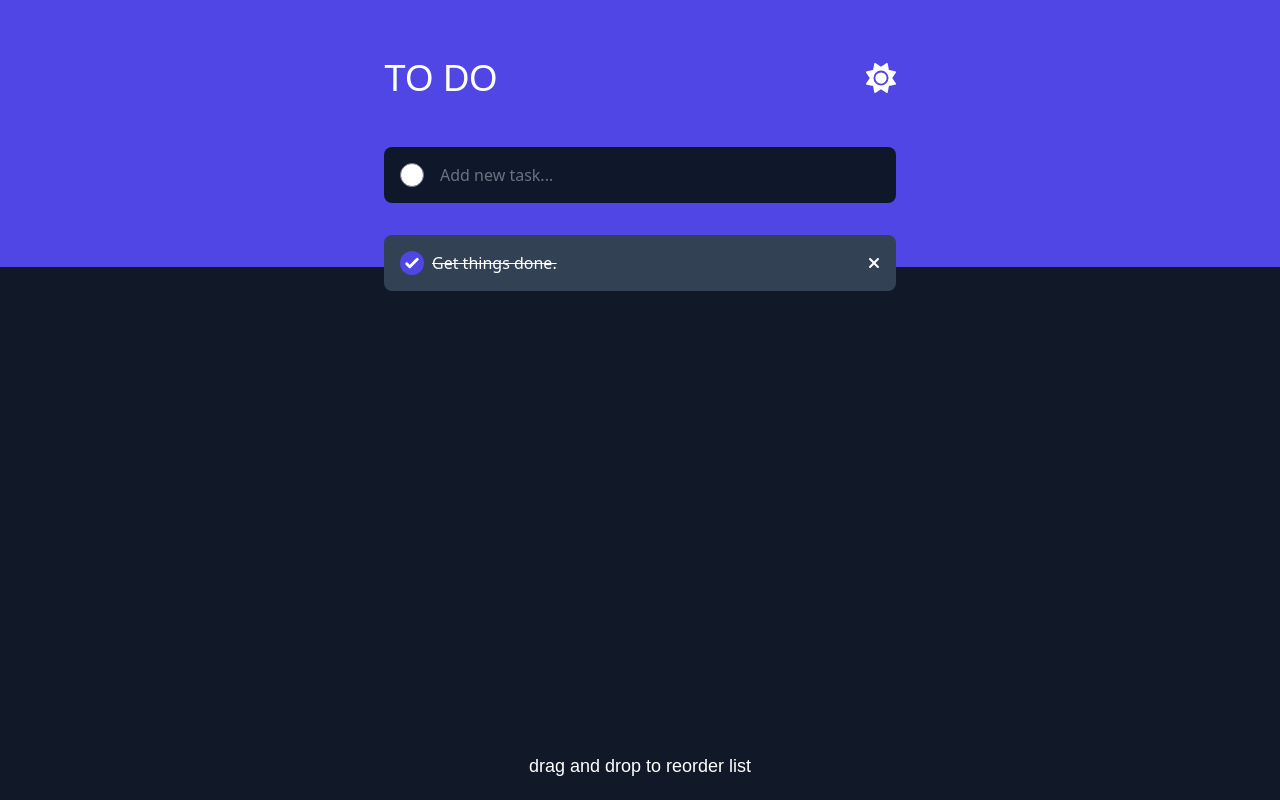
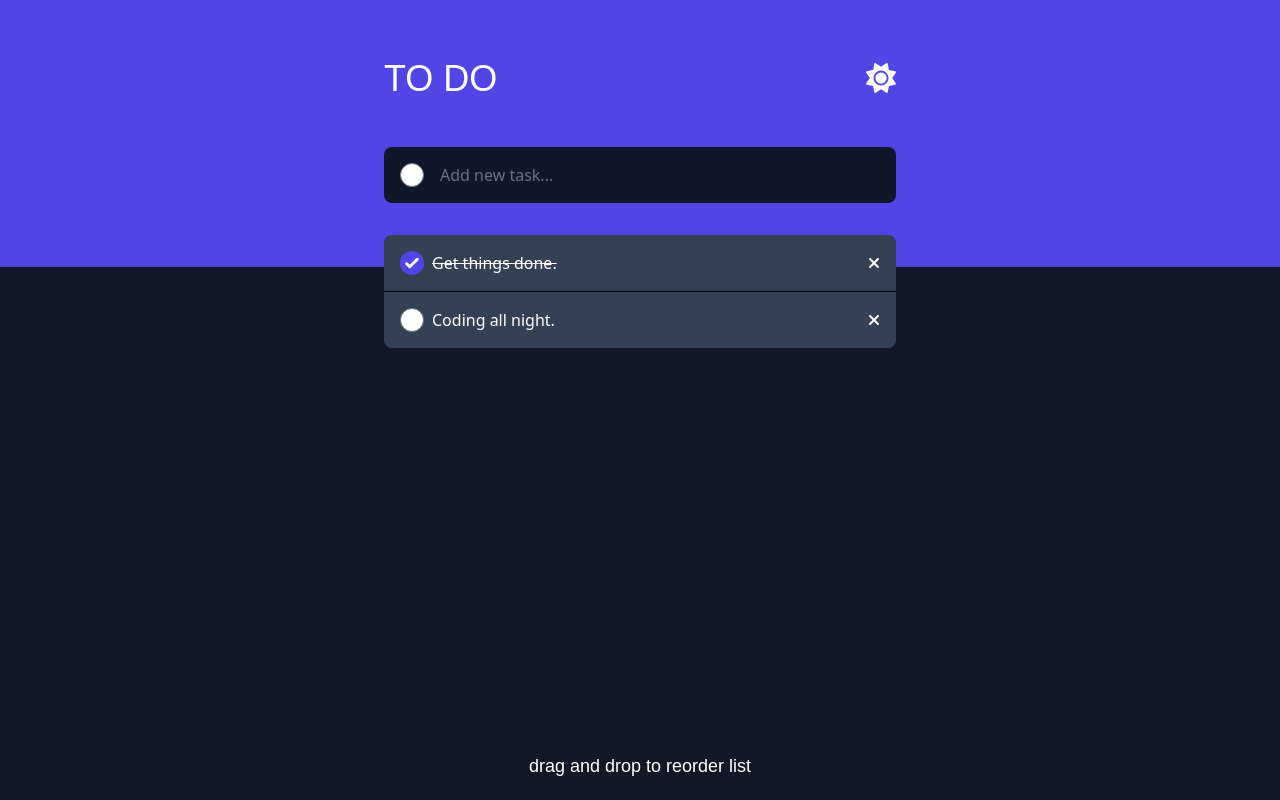
Before and after one commit to andrewpatasik/todo-redux, a React (Create React App) app: page / in a window 1280 px wide. Built offline with nearby package versions, Linux system fonts and the light colour scheme; a web font is replaced by a local one.

Commit message:
set handleInputChange as custom hooks

```diff
--- a/public/static/style/style.css
+++ b/public/static/style/style.css
@@ -781,10 +781,6 @@ select {
   top: -12rem;
   bottom: -12rem;
 }
-.my-12 {
-  margin-top: 3rem;
-  margin-bottom: 3rem;
-}
 .my-8 {
   margin-top: 2rem;
   margin-bottom: 2rem;
@@ -816,8 +812,14 @@ select {
 .w-full {
   width: 100%;
 }
-.w-3\/4 {
-  width: 75%;
+.w-4\/5 {
+  width: 80%;
+}
+.w-11\/12 {
+  width: 91.666667%;
+}
+.w-5\/6 {
+  width: 83.333333%;
 }
 .flex-1 {
   flex: 1 1 0%;
@@ -837,11 +839,18 @@ select {
 .gap-2 {
   gap: 0.5rem;
 }
-.self-end {
-  align-self: flex-end;
+.divide-y > :not([hidden]) ~ :not([hidden]) {
+  --tw-divide-y-reverse: 0;
+  border-top-width: calc(1px * calc(1 - var(--tw-divide-y-reverse)));
+  border-bottom-width: calc(1px * var(--tw-divide-y-reverse));
 }
-.justify-self-end {
-  justify-self: end;
+.divide-zinc-100 > :not([hidden]) ~ :not([hidden]) {
+  --tw-divide-opacity: 1;
+  border-color: rgb(244 244 245 / var(--tw-divide-opacity));
+}
+.divide-black > :not([hidden]) ~ :not([hidden]) {
+  --tw-divide-opacity: 1;
+  border-color: rgb(0 0 0 / var(--tw-divide-opacity));
 }
 .rounded-lg {
   border-radius: 0.5rem;
@@ -881,9 +890,6 @@ select {
 }
 .text-center {
   text-align: center;
-}
-.text-right {
-  text-align: right;
 }
 .text-2xl {
   font-size: 1.5rem;
--- a/src/components/AddTask.js
+++ b/src/components/AddTask.js
@@ -1,20 +1,53 @@
+/* eslint-disable eqeqeq */
 import React from "react";
+import { connect } from "react-redux";
 
-const AddTask = () => {
+import { addTask } from "../actions";
+import useTodoValue from "../hooks/useTodoValue";
+
+const AddTask = ({ addTask }) => {
+  const [todoCheck, handleTodoCheck] = useTodoValue(false);
+  const [todoTask, handleTodoTask] = useTodoValue("");
+
+  const handleFormSubmit = (event) => {
+    event.preventDefault();
+
+    const payload = {
+      checked: todoCheck,
+      content: todoTask,
+    };
+
+    addTask(payload);
+
+    const inputField = document.getElementById('input-task');
+    inputField.value = '';
+
+  };
+
   return (
-    <form className="bg-slate-900 px-4 py-1 rounded-lg flex items-center gap-1 text-white">
+    <form
+      id="todo-form"
+      className="bg-slate-900 px-4 py-1 rounded-lg flex items-center gap-1 text-white"
+      onSubmit={handleFormSubmit}
+    >
       <input
+        name="todo-check"
         type="checkbox"
+        checked={todoCheck}
         className="form-checkbox rounded-full h-6 w-6 text-indigo-600"
+        onChange={handleTodoCheck}
       />
       <input
+        id="input-task"
         type="text"
         className="form-input w-full h-12 bg-slate-900 border-0 focus:ring-0"
-        name="new-task"
+        name="todo-task"
+        value={todoTask}
         placeholder="Add new task..."
+        onChange={handleTodoTask}
       />
     </form>
   );
 };
 
-export default AddTask;
+export default connect(null, { addTask })(AddTask);
--- a/src/components/Main.js
+++ b/src/components/Main.js
@@ -5,7 +5,7 @@ import TaskList from "./TaskList";
 
 const Main = () => {
   return (
-    <section className="relative w-3/4 lg:w-2/5 -inset-y-48 lg:-inset-y-52 flex-1">
+    <section className="relative w-5/6 lg:w-2/5 -inset-y-48 lg:-inset-y-52 flex-1">
       <Head />
       <AddTask />
       <TaskList />
--- a/src/components/TaskCard.js
+++ b/src/components/TaskCard.js
@@ -1,18 +1,30 @@
 import React from "react";
-import { FontAwesomeIcon } from '@fortawesome/react-fontawesome';
-import { faClose } from '@fortawesome/free-solid-svg-icons';
-
+import { FontAwesomeIcon } from "@fortawesome/react-fontawesome";
+import { faClose } from "@fortawesome/free-solid-svg-icons";
+import useTodoValue from "../hooks/useTodoValue";
 
 const TaskCard = ({ task }) => {
-  return <li>
-        <form className="bg-slate-700 p-4 rounded-lg flex items-center gap-2 text-white">
-          <input type="checkbox" className="form-checkbox rounded-full h-6 w-6 text-indigo-600" checked={task.checked} onChange={() => console.log('change status.')} />
-          <p className={task.checked ? "line-through" : null}>{task.content}</p>
-          <button className="ml-auto" onChange={() => console.log('should clear task')}>
-            <FontAwesomeIcon icon={faClose} />
-          </button>
-        </form>
-      </li>;
-}
+  const [todoCheck, handleInputChange] = useTodoValue(task.checked);
+
+  return (
+    <li>
+      <form className="p-4 flex items-center gap-2 text-white">
+        <input
+          type="checkbox"
+          className="form-checkbox rounded-full h-6 w-6 text-indigo-600"
+          checked={todoCheck}
+          onChange={handleInputChange}
+        />
+        <p className={task.checked ? "line-through" : null}>{task.content}</p>
+        <button
+          className="ml-auto"
+          onChange={() => console.log("should clear task")}
+        >
+          <FontAwesomeIcon icon={faClose} />
+        </button>
+      </form>
+    </li>
+  );
+};
 
 export default TaskCard;
--- a/src/components/TaskList.js
+++ b/src/components/TaskList.js
@@ -15,7 +15,7 @@ const TaskList = ({ taskCollection }) => {
 
   return (
     <section className="my-8">
-      <ul>{renderTodoTask()}</ul>
+      <ul className="bg-slate-700 divide-y divide-black rounded-lg">{renderTodoTask()}</ul>
     </section>
   );
 };
--- /dev/null
+++ b/src/hooks/useTodoValue.js
@@ -0,0 +1,17 @@
+import { useState } from "react";
+
+/* eslint-disable eqeqeq */
+const useTodoValue = (value) => {
+  const [todoValue, setTodoValue] = useState(value);
+
+  const handleInputChange = (event) => {
+    const target = event.target;
+    const value = target.type === "checkbox" ? target.checked : target.value;
+
+    setTodoValue(value)
+  };
+
+  return [todoValue, handleInputChange];
+};
+
+export default useTodoValue;
--- a/src/reducers/taskReducer.js
+++ b/src/reducers/taskReducer.js
@@ -1,4 +1,4 @@
-const taskReducer = (taskCollection = [{checked: true, content: 'Get things done.'}], action) => {
+const taskReducer = (taskCollection = [{checked: true, content: 'Get things done.'}, {checked: false, content: 'Coding all night.'}], action) => {
   switch (action.type) {
     case "ADD_TASK":
       return [...taskCollection, action.payload]
```
